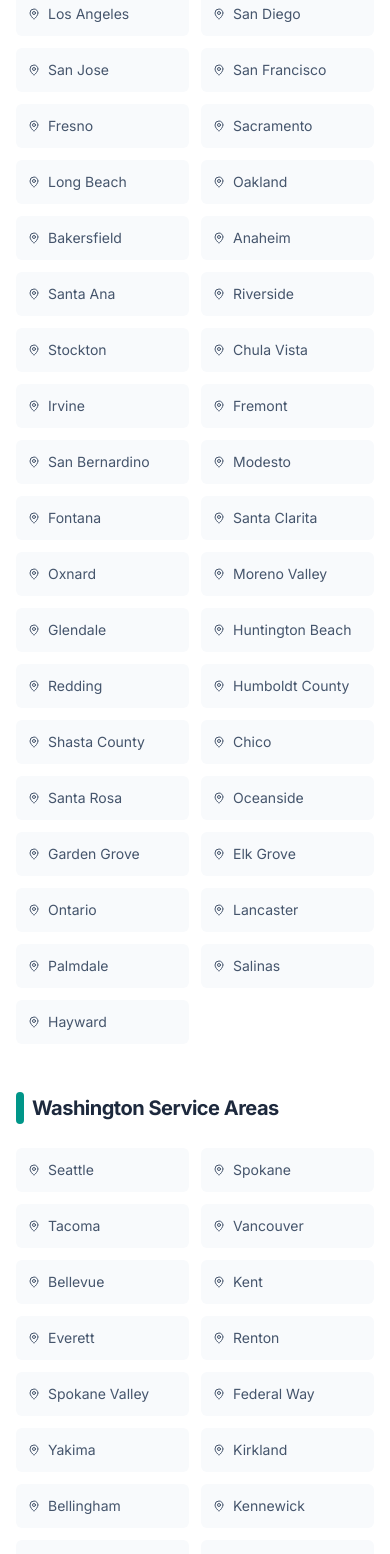
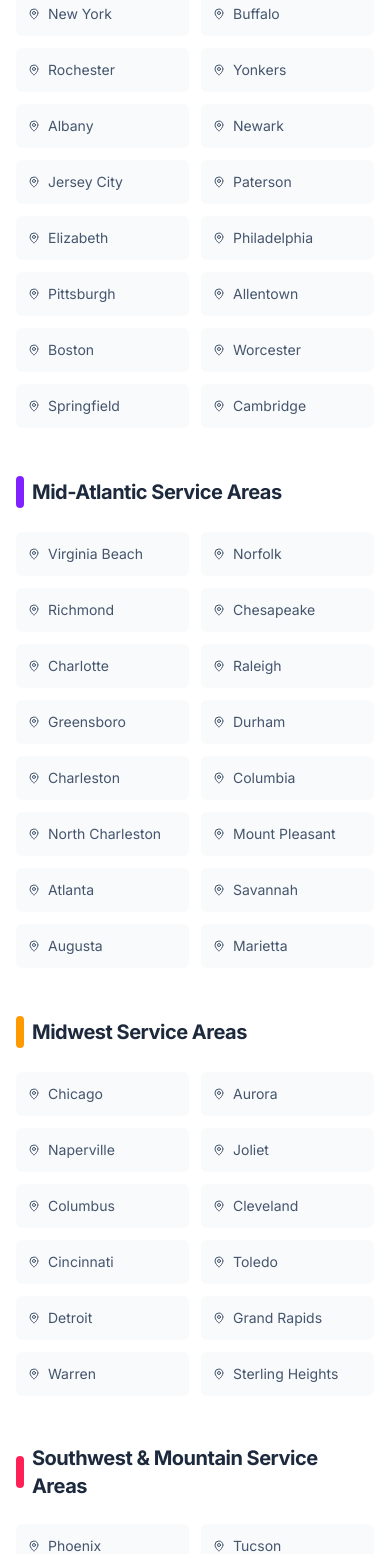
Before and after one commit to widescopeindustries/awaterdamagerestorationnearme, a Next.js app: page / in a window 390 px wide. Shown: the part 4340-5894 px from the top of the page. Built offline with nearby package versions, Linux system fonts and the light colour scheme.

Commit message:
feat: nationwide expansion to all major US markets

```diff
--- a/src/app/page.tsx
+++ b/src/app/page.tsx
@@ -1,6 +1,6 @@
 import { Phone, CheckCircle2, ShieldCheck, Clock, Award, MapPin } from "lucide-react";
 import Link from "next/link";
-import { CA_LOCATIONS, OR_LOCATIONS, WA_LOCATIONS, TX_LOCATIONS, FL_LOCATIONS } from "@/lib/locations";
+import { CA_LOCATIONS, OR_LOCATIONS, WA_LOCATIONS, TX_LOCATIONS, FL_LOCATIONS, EAST_LOCATIONS, MID_ATLANTIC_LOCATIONS, MIDWEST_LOCATIONS, SOUTHWEST_LOCATIONS } from "@/lib/locations";
 
 // Helper: Convert slug "austin-tx" to "Austin, TX"
 function formatCity(slug: string): string {
@@ -226,6 +226,97 @@ export default function Home() {
                 })}
               </div>
             </div>
+            {/* East Coast */}
+            <div>
+              <h3 className="text-xl font-bold text-slate-800 mb-6 flex items-center gap-2">
+                <span className="w-2 h-8 bg-indigo-600 rounded-full"></span>
+                East Coast Service Areas
+              </h3>
+              <div className="grid grid-cols-2 md:grid-cols-3 lg:grid-cols-5 gap-3">
+                {EAST_LOCATIONS.map((slug) => {
+                  const city = formatCity(slug);
+                  return (
+                    <Link
+                      key={slug}
+                      href={`/locations/${slug}`}
+                      className="text-sm p-3 rounded-md bg-slate-50 hover:bg-indigo-50 text-slate-600 hover:text-indigo-600 transition-colors flex items-center gap-2 truncate"
+                    >
+                      <MapPin className="h-3 w-3 shrink-0" />
+                      {city.split(',')[0]}
+                    </Link>
+                  )
+                })}
+              </div>
+            </div>
+
+            {/* Mid-Atlantic */}
+            <div>
+              <h3 className="text-xl font-bold text-slate-800 mb-6 flex items-center gap-2">
+                <span className="w-2 h-8 bg-violet-600 rounded-full"></span>
+                Mid-Atlantic Service Areas
+              </h3>
+              <div className="grid grid-cols-2 md:grid-cols-3 lg:grid-cols-5 gap-3">
+                {MID_ATLANTIC_LOCATIONS.map((slug) => {
+                  const city = formatCity(slug);
+                  return (
+                    <Link
+                      key={slug}
+                      href={`/locations/${slug}`}
+                      className="text-sm p-3 rounded-md bg-slate-50 hover:bg-violet-50 text-slate-600 hover:text-violet-600 transition-colors flex items-center gap-2 truncate"
+                    >
+                      <MapPin className="h-3 w-3 shrink-0" />
+                      {city.split(',')[0]}
+                    </Link>
+                  )
+                })}
+              </div>
+            </div>
+
+            {/* Midwest */}
+            <div>
+              <h3 className="text-xl font-bold text-slate-800 mb-6 flex items-center gap-2">
+                <span className="w-2 h-8 bg-amber-500 rounded-full"></span>
+                Midwest Service Areas
+              </h3>
+              <div className="grid grid-cols-2 md:grid-cols-3 lg:grid-cols-5 gap-3">
+                {MIDWEST_LOCATIONS.map((slug) => {
+                  const city = formatCity(slug);
+                  return (
+                    <Link
+                      key={slug}
+                      href={`/locations/${slug}`}
+                      className="text-sm p-3 rounded-md bg-slate-50 hover:bg-amber-50 text-slate-600 hover:text-amber-600 transition-colors flex items-center gap-2 truncate"
+                    >
+                      <MapPin className="h-3 w-3 shrink-0" />
+                      {city.split(',')[0]}
+                    </Link>
+                  )
+                })}
+              </div>
+            </div>
+
+            {/* Southwest */}
+            <div>
+              <h3 className="text-xl font-bold text-slate-800 mb-6 flex items-center gap-2">
+                <span className="w-2 h-8 bg-rose-500 rounded-full"></span>
+                Southwest & Mountain Service Areas
+              </h3>
+              <div className="grid grid-cols-2 md:grid-cols-3 lg:grid-cols-5 gap-3">
+                {SOUTHWEST_LOCATIONS.map((slug) => {
+                  const city = formatCity(slug);
+                  return (
+                    <Link
+                      key={slug}
+                      href={`/locations/${slug}`}
+                      className="text-sm p-3 rounded-md bg-slate-50 hover:bg-rose-50 text-slate-600 hover:text-rose-600 transition-colors flex items-center gap-2 truncate"
+                    >
+                      <MapPin className="h-3 w-3 shrink-0" />
+                      {city.split(',')[0]}
+                    </Link>
+                  )
+                })}
+              </div>
+            </div>
             {/* California */}
             <div>
               <h3 className="text-xl font-bold text-slate-800 mb-6 flex items-center gap-2">
--- a/src/lib/locations.ts
+++ b/src/lib/locations.ts
@@ -41,10 +41,44 @@ export const FL_LOCATIONS = [
     "fort-myers-fl", "hialeah-fl", "naples-fl", "sarasota-fl", "tallahassee-fl"
 ];
 
+// East Coast (NY, NJ, PA, MA)
+export const EAST_LOCATIONS = [
+    "new-york-ny", "buffalo-ny", "rochester-ny", "yonkers-ny", "albany-ny",
+    "newark-nj", "jersey-city-nj", "paterson-nj", "elizabeth-nj",
+    "philadelphia-pa", "pittsburgh-pa", "allentown-pa",
+    "boston-ma", "worcester-ma", "springfield-ma", "cambridge-ma"
+];
+
+// Mid-Atlantic (VA, NC, SC, GA)
+export const MID_ATLANTIC_LOCATIONS = [
+    "virginia-beach-va", "norfolk-va", "richmond-va", "chesapeake-va",
+    "charlotte-nc", "raleigh-nc", "greensboro-nc", "durham-nc",
+    "charleston-sc", "columbia-sc", "north-charleston-sc", "mount-pleasant-sc",
+    "atlanta-ga", "savannah-ga", "augusta-ga", "marietta-ga"
+];
+
+// Midwest (IL, OH, MI)
+export const MIDWEST_LOCATIONS = [
+    "chicago-il", "aurora-il", "naperville-il", "joliet-il",
+    "columbus-oh", "cleveland-oh", "cincinnati-oh", "toledo-oh",
+    "detroit-mi", "grand-rapids-mi", "warren-mi", "sterling-heights-mi"
+];
+
+// Southwest & Mountain (AZ, NV, CO)
+export const SOUTHWEST_LOCATIONS = [
+    "phoenix-az", "tucson-az", "mesa-az", "chandler-az", "scottsdale-az",
+    "las-vegas-nv", "henderson-nv", "reno-nv",
+    "denver-co", "colorado-springs-co", "aurora-co", "fort-collins-co"
+];
+
 export const ALL_LOCATIONS = [
     ...CA_LOCATIONS,
     ...OR_LOCATIONS,
     ...WA_LOCATIONS,
     ...TX_LOCATIONS,
-    ...FL_LOCATIONS
+    ...FL_LOCATIONS,
+    ...EAST_LOCATIONS,
+    ...MID_ATLANTIC_LOCATIONS,
+    ...MIDWEST_LOCATIONS,
+    ...SOUTHWEST_LOCATIONS
 ];
```
